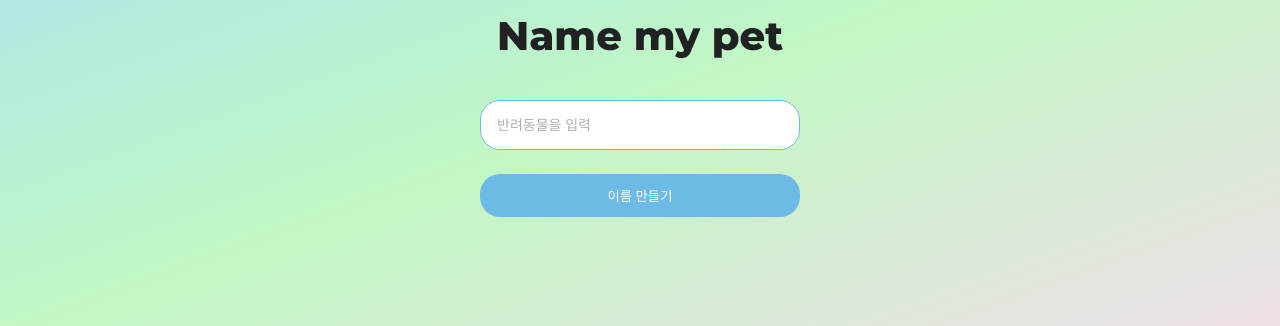
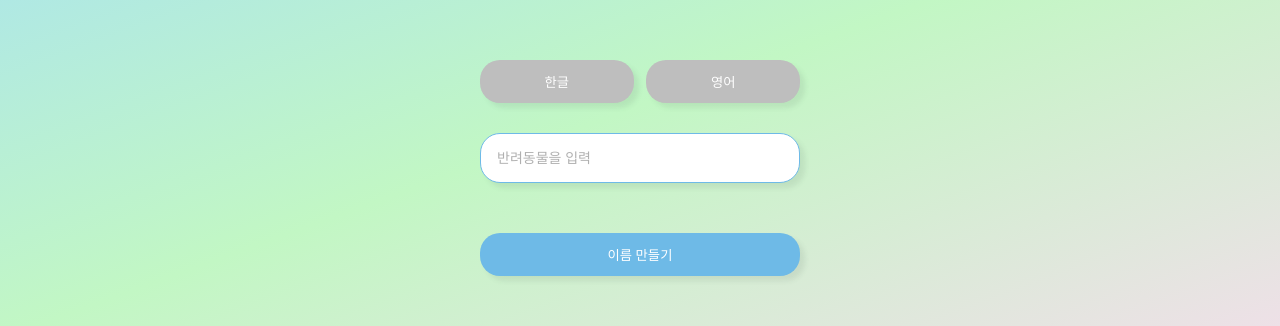
Before and after one commit to ssm825/name-my-pet, a Next.js app: page / in a window 1280 px wide. Shown: the part 294-620 px from the top of the page. Built offline with nearby package versions, Linux system fonts and the light colour scheme.

Commit message:
Feat : 한글/영어 이름 선택하는 기능 추가

```diff
--- a/pages/api/generate.js
+++ b/pages/api/generate.js
@@ -17,7 +17,8 @@ export default async function (req, res) {
     });
     return;
   }
-
+  console.log(req.body);
+  const language = req.body.language || "";
   const pet = req.body.pet || "";
   if (pet.trim().length === 0) {
     res.status(400).json({
@@ -31,7 +32,7 @@ export default async function (req, res) {
   try {
     const response = await openai.createCompletion({
       model: "text-davinci-003",
-      prompt: `suggest three pet names for the follow ${pet}`,
+      prompt: `suggest three pet ${language} names that will be our family for the follow ${pet}`,
       temperature: 0.8,
       max_tokens: 100,
     });
--- a/pages/index.js
+++ b/pages/index.js
@@ -4,10 +4,16 @@ import styles from "./index.module.css";
 
 export default function Home() {
   const [input, setInput] = useState("");
+  const [language, setLanguage] = useState("");
   const [result, setResult] = useState();
 
   const handleInput = (e) => {
     setInput(e.target.value);
+  };
+
+  const handleLanguage = (e) => {
+    e.target.textContent === "한글" && setLanguage("korean");
+    e.target.textContent === "영어" && setLanguage("english");
   };
 
   const onSubmit = async (e) => {
@@ -17,7 +23,7 @@ export default function Home() {
       const response = await fetch("/api/generate", {
         method: "POST",
         headers: { "Content-Type": "application/json" },
-        body: JSON.stringify({ pet: input }),
+        body: JSON.stringify({ pet: input, language }),
       });
 
       const data = await response.json();
@@ -45,6 +51,22 @@ export default function Home() {
         <img src="/favicon.ico" alt="favicon" />
         <h3>Name my pet</h3>
         <form onSubmit={onSubmit}>
+          <article>
+            <button
+              type="button"
+              className={language === "korean" ? styles.select : ""}
+              onClick={handleLanguage}
+            >
+              한글
+            </button>
+            <button
+              type="button"
+              className={language === "english" ? styles.select : ""}
+              onClick={handleLanguage}
+            >
+              영어
+            </button>
+          </article>
           <input
             type="text"
             name="pet"
--- a/pages/index.module.css
+++ b/pages/index.module.css
@@ -25,6 +25,12 @@
   color: #353740;
   outline: none;
 }
+
+.main input,
+.main button {
+  transition: all 0.2s;
+  box-shadow: 5px 5px 5px rgba(70, 88, 83, 0.1);
+}
 .main img {
   width: 34px;
 }
@@ -33,18 +39,38 @@
   line-height: 48px;
   font-weight: 800;
   color: #202123;
-  margin: 16px 0 40px;
+  margin: 16px 0 60px;
 }
 .main form {
   display: flex;
   flex-direction: column;
   width: 320px;
 }
+
+.main article {
+  display: flex;
+  justify-content: space-between;
+  margin-bottom: 30px;
+}
+
+.main article button {
+  width: 48%;
+  background-color: #bebebe;
+}
+
+/* .main article button:hover {
+  background-color: #6ebae7;
+} */
+
+.main article .select {
+  background-color: #6ebae7;
+}
+
 .main input[type="text"] {
   padding: 12px 16px;
   border: 1px solid #6ebae7;
   border-radius: 20px;
-  margin-bottom: 24px;
+  margin-bottom: 50px;
 }
 .main ::placeholder {
   color: #b0b0b0;
```
